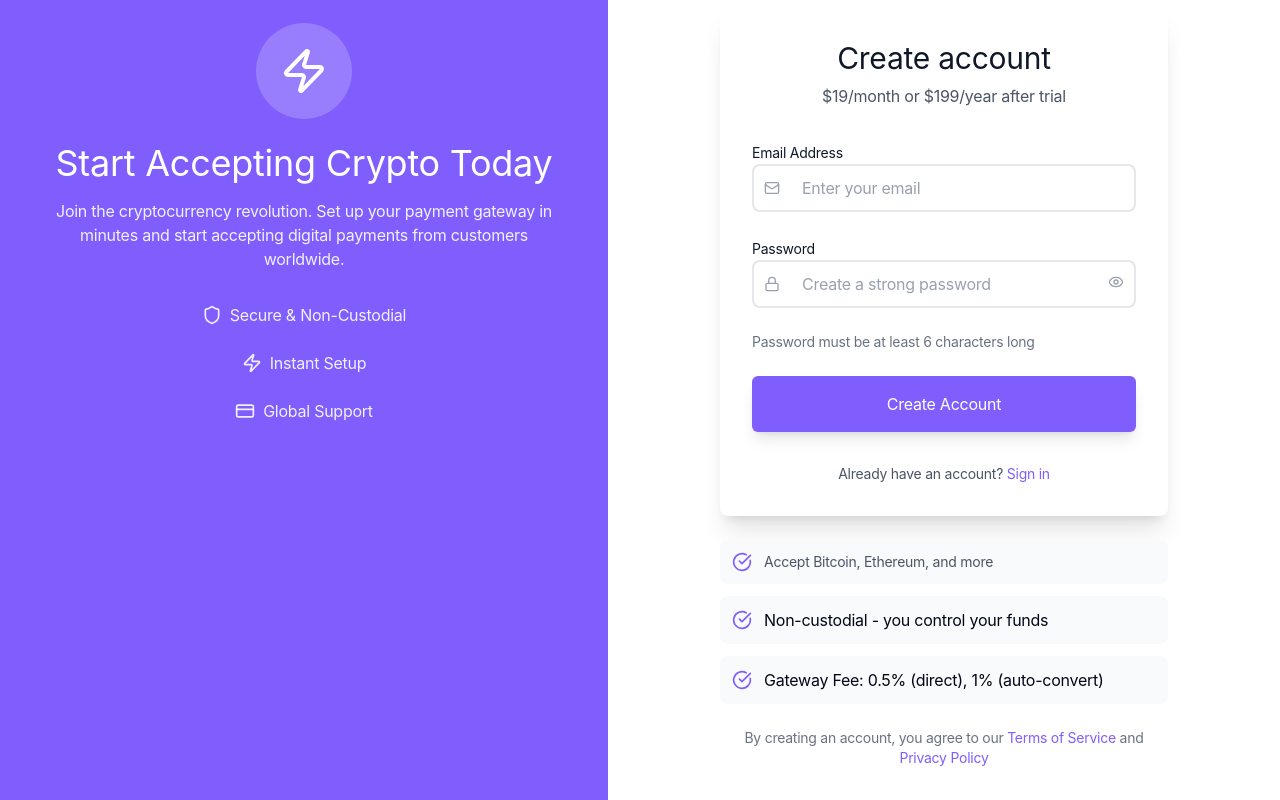
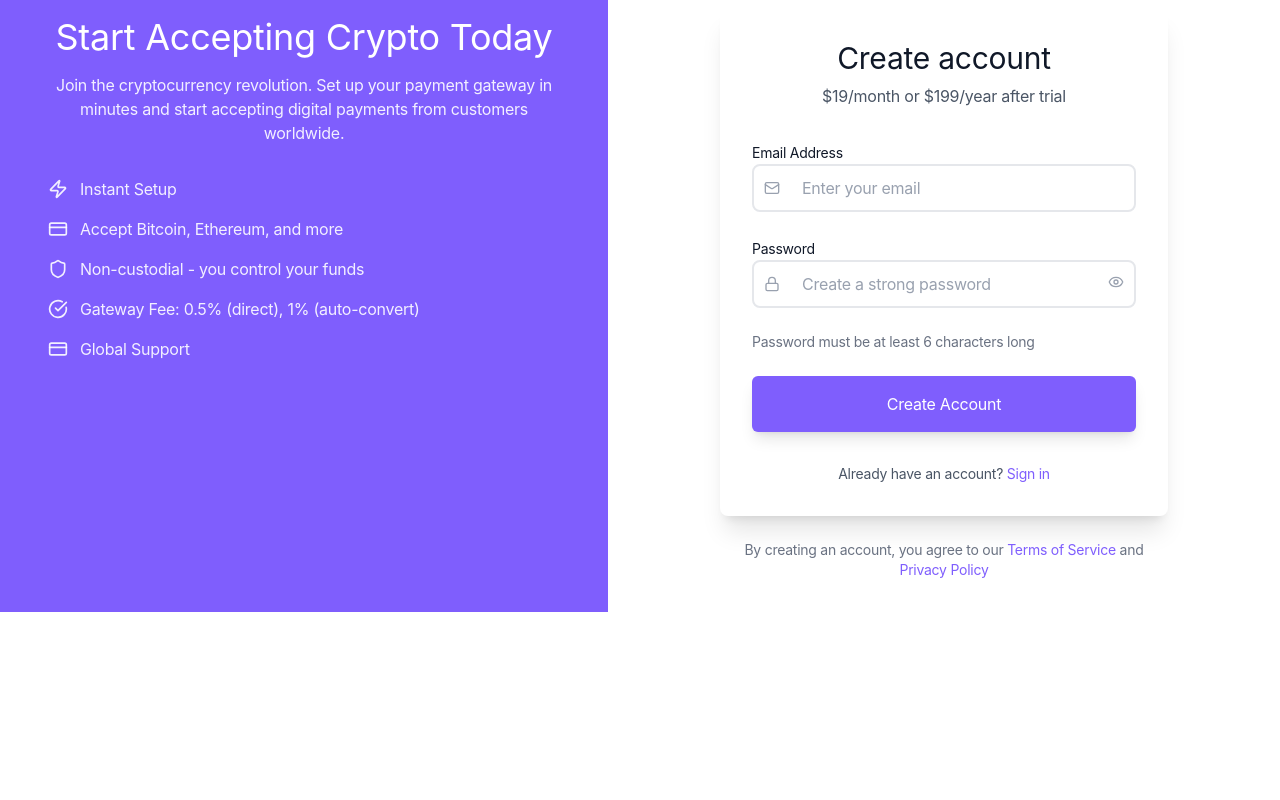
Before and after one commit to CryptracSolutions/cryptrac, a Next.js app: page /signup in a window 1280 px wide. Shown: the part 354-1154 px from the top of the page. After the commit the page ends 966 px from the top, so only its background shows below. Built offline with nearby package versions, Linux system fonts and the light colour scheme; no server answers.

Commit message:
Onboarding UI Upgrades 13.1

```diff
--- a/app/signup/page.tsx
+++ b/app/signup/page.tsx
@@ -106,24 +106,26 @@ export default function Signup() {
             </div>
 
             {/* Trust Indicators */}
-            <div className="space-y-6">
-              <div className="flex items-center justify-center space-x-4 text-white/90">
-                <div className="flex items-center space-x-2">
-                  <Shield className="h-5 w-5" />
-                  <span className="font-phonic font-normal">Secure & Non-Custodial</span>
-                </div>
+            <div className="space-y-4">
+              <div className="flex items-start space-x-3 text-white/90">
+                <Zap className="h-5 w-5 mt-0.5 flex-shrink-0" />
+                <span className="font-phonic font-normal">Instant Setup</span>
               </div>
-              <div className="flex items-center justify-center space-x-4 text-white/90">
-                <div className="flex items-center space-x-2">
-                  <Zap className="h-5 w-5" />
-                  <span className="font-phonic font-normal">Instant Setup</span>
-                </div>
+              <div className="flex items-start space-x-3 text-white/90">
+                <CreditCard className="h-5 w-5 mt-0.5 flex-shrink-0" />
+                <span className="font-phonic font-normal">Accept Bitcoin, Ethereum, and more</span>
               </div>
-              <div className="flex items-center justify-center space-x-4 text-white/90">
-                <div className="flex items-center space-x-2">
-                  <CreditCard className="h-5 w-5" />
-                  <span className="font-phonic font-normal">Global Support</span>
-                </div>
+              <div className="flex items-start space-x-3 text-white/90">
+                <Shield className="h-5 w-5 mt-0.5 flex-shrink-0" />
+                <span className="font-phonic font-normal">Non-custodial - you control your funds</span>
+              </div>
+              <div className="flex items-start space-x-3 text-white/90">
+                <CheckCircle className="h-5 w-5 mt-0.5 flex-shrink-0" />
+                <span className="font-phonic font-normal">Gateway Fee: 0.5% (direct), 1% (auto-convert)</span>
+              </div>
+              <div className="flex items-start space-x-3 text-white/90">
+                <CreditCard className="h-5 w-5 mt-0.5 flex-shrink-0" />
+                <span className="font-phonic font-normal">Global Support</span>
               </div>
             </div>
           </div>
@@ -223,24 +225,6 @@ export default function Signup() {
             </CardContent>
           </Card>
 
-          {/* Features */}
-          <div className="space-y-4">
-            <div className="grid grid-cols-1 gap-3">
-
-              <div className="flex items-center gap-3 p-3 bg-gray-50 rounded-lg">
-                <CheckCircle className="h-5 w-5 text-[#7f5efd] flex-shrink-0" />
-                <span className="font-phonic text-sm text-gray-600">Accept Bitcoin, Ethereum, and more</span>
-              </div>
-              <div className="flex items-center gap-3 p-3 bg-gray-50 rounded-lg">
-                <CheckCircle className="h-5 w-5 text-[#7f5efd] flex-shrink-0" />
-                <span>Non-custodial - you control your funds</span>
-              </div>
-              <div className="flex items-center gap-3 p-3 bg-gray-50 rounded-lg">
-                <CheckCircle className="h-5 w-5 text-[#7f5efd] flex-shrink-0" />
-                <span>Gateway Fee: 0.5% (direct), 1% (auto-convert)</span>
-              </div>
-            </div>
-          </div>
 
           {/* Footer */}
           <div className="text-center text-sm text-gray-500">
```
